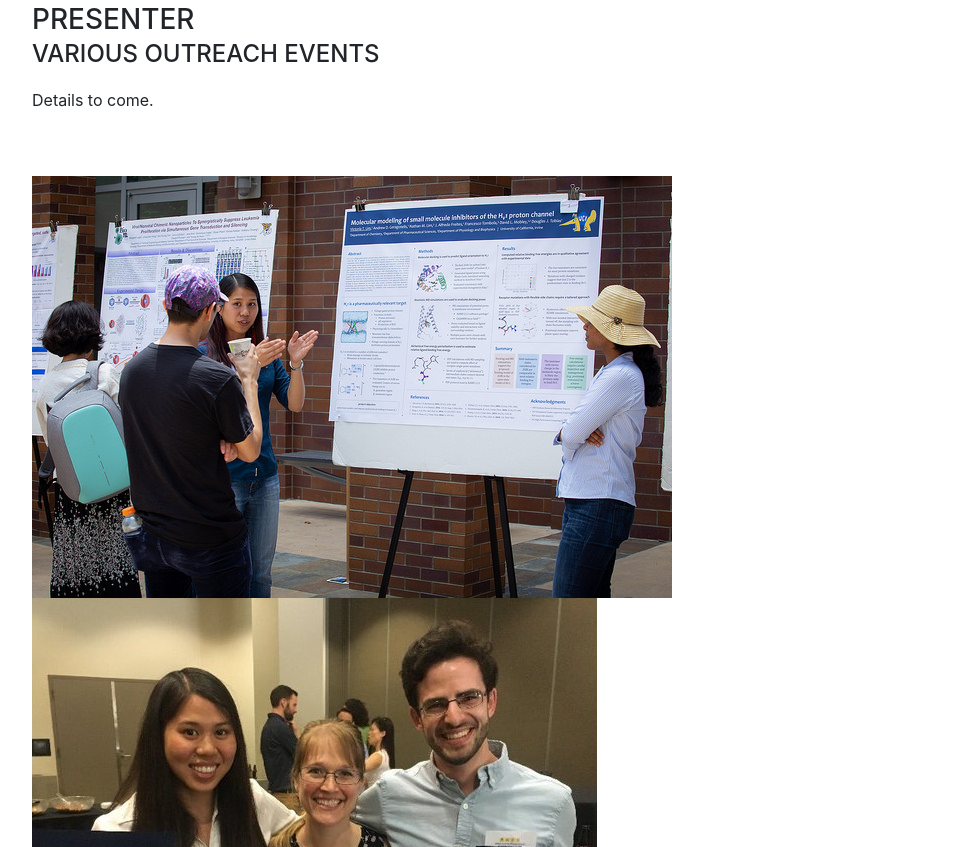
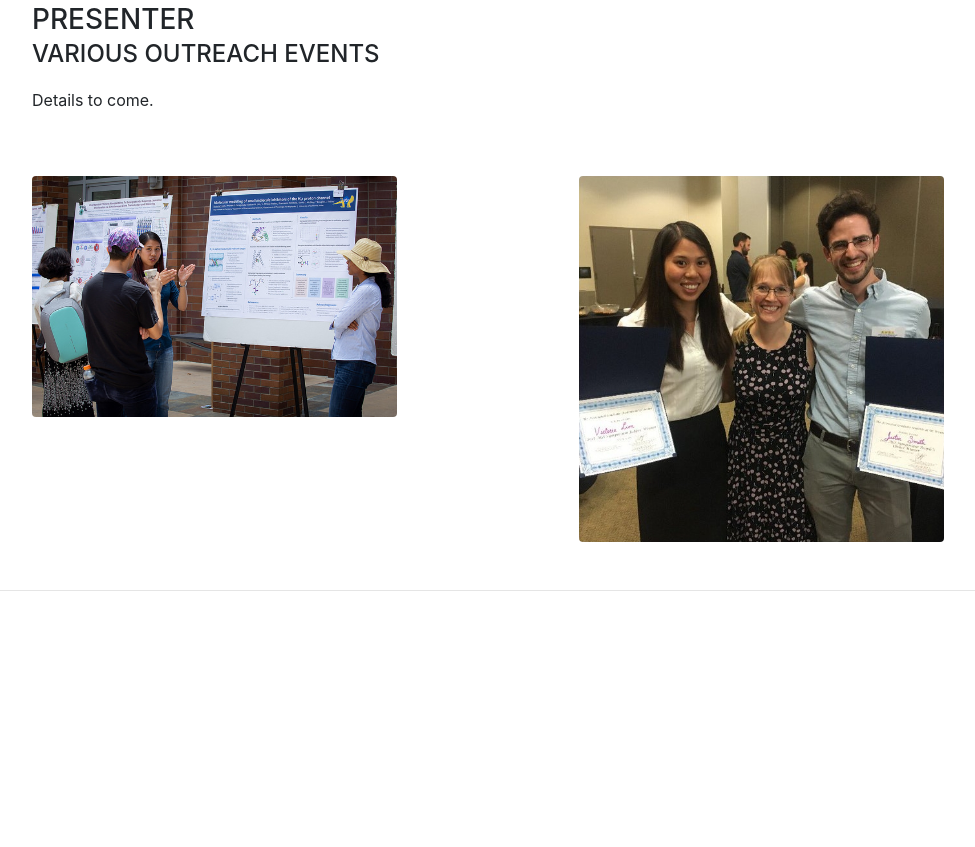
Before and after one commit to vtlim/vtlim.github.io, a website with bundled scripts: page index.html in a window 1280 px wide. Shown: the part 2233-3080 px from the top of the page, without its empty margins (288-1263 px from the left). Built offline with nearby package versions, Linux system fonts and the light colour scheme; files whose address does not match are found by name; a web font is replaced by a local one.

Commit message:
image test 4

```diff
--- a/index.html
+++ b/index.html
@@ -150,8 +150,8 @@
 -->
           </div>
 
-          <img src="img/poster.jpg" class="img-fluid" class="rounded float-left" alt="Presenting at UCI-Ewha Research Symposium">
-          <img src="img/ags.jpg" class="img-fluid" class="rounded float-right" alt="1st place at UCI Graduate Research Symposium">
+          <img src="img/poster.jpg" style="max-width:40%" class="rounded float-left" alt="Presenting at UCI-Ewha Research Symposium">
+          <img src="img/ags.jpg" style="max-width:40%" class="rounded float-right" alt="1st place at UCI Graduate Research Symposium">
 
         </div>
       </section>
```
Also changed, not shown: img/hbcb.jpg (added).
